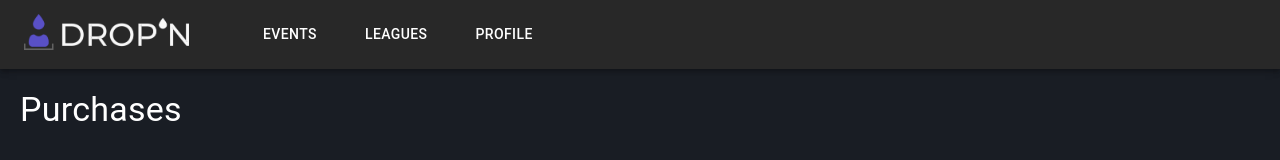
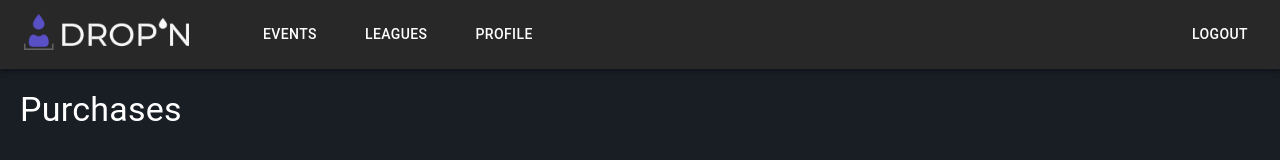
Before and after one commit to Kyleetd/Drop-N, a React (Create React App) app in the folder ui/: page /purchases in a window 1280 px wide. Shown: the top 160 px of the page. Built offline with nearby package versions, Linux system fonts and the light colour scheme.

Commit message:
Add logout button to top bar with functionality to clear local storage and handle user logout.

```diff
--- a/ui/src/App.tsx
+++ b/ui/src/App.tsx
@@ -30,7 +30,6 @@ function App() {
         localStorage.removeItem("currentUserId");
       }
     } else {
-      // Retrieve userId from localStorage if available
       const savedUserId = localStorage.getItem("currentUserId");
       if (savedUserId) {
         setCurrentUserId(Number(savedUserId));
--- a/ui/src/components/TopBar.tsx
+++ b/ui/src/components/TopBar.tsx
@@ -3,7 +3,7 @@ import AppBar from "@mui/material/AppBar";
 import Toolbar from "@mui/material/Toolbar";
 import Typography from "@mui/material/Typography";
 import Logo from "../assets/dropn-logo-horiz-dark.png";
-import { Link } from "react-router-dom";
+import { Link, useNavigate } from "react-router-dom";
 
 import Box from "@mui/material/Box";
 import Container from "@mui/material/Container";
@@ -20,12 +20,21 @@ function TopBar() {
     null
   );
 
+  const navigate = useNavigate();
+
   const handleOpenNavMenu = (event: React.MouseEvent<HTMLElement>) => {
     setAnchorElNav(event.currentTarget);
   };
 
   const handleCloseNavMenu = () => {
     setAnchorElNav(null);
+  };
+
+  const handleLogout = () => {
+    localStorage.removeItem("authToken");
+    localStorage.removeItem("currentUserId");
+
+    navigate("/");
   };
 
   return (
@@ -75,6 +84,15 @@ function TopBar() {
               </Link>
             ))}
           </Box>
+          <Box sx={{ flexGrow: 0 }}>
+            <Button
+              color="inherit"
+              onClick={handleLogout}
+              sx={{ marginLeft: "auto", color: "white" }}
+            >
+              Logout
+            </Button>
+          </Box>
         </Toolbar>
       </Container>
     </AppBar>
```
Also changed, not shown: 1 other file (tests, documents, lock files or other folders).
